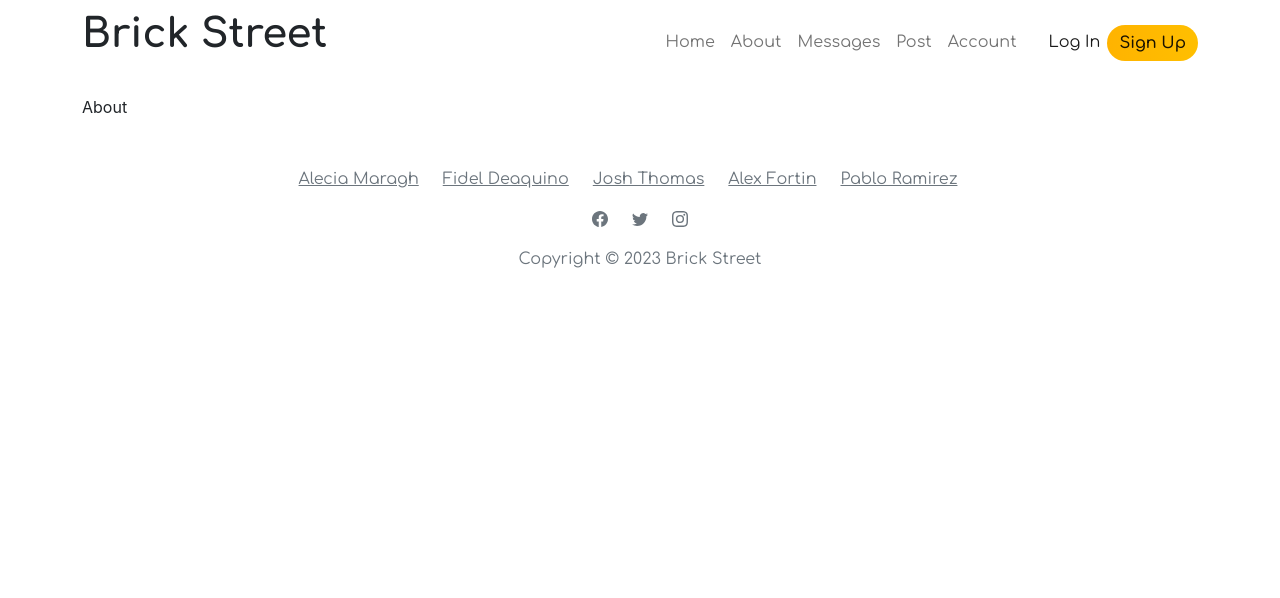
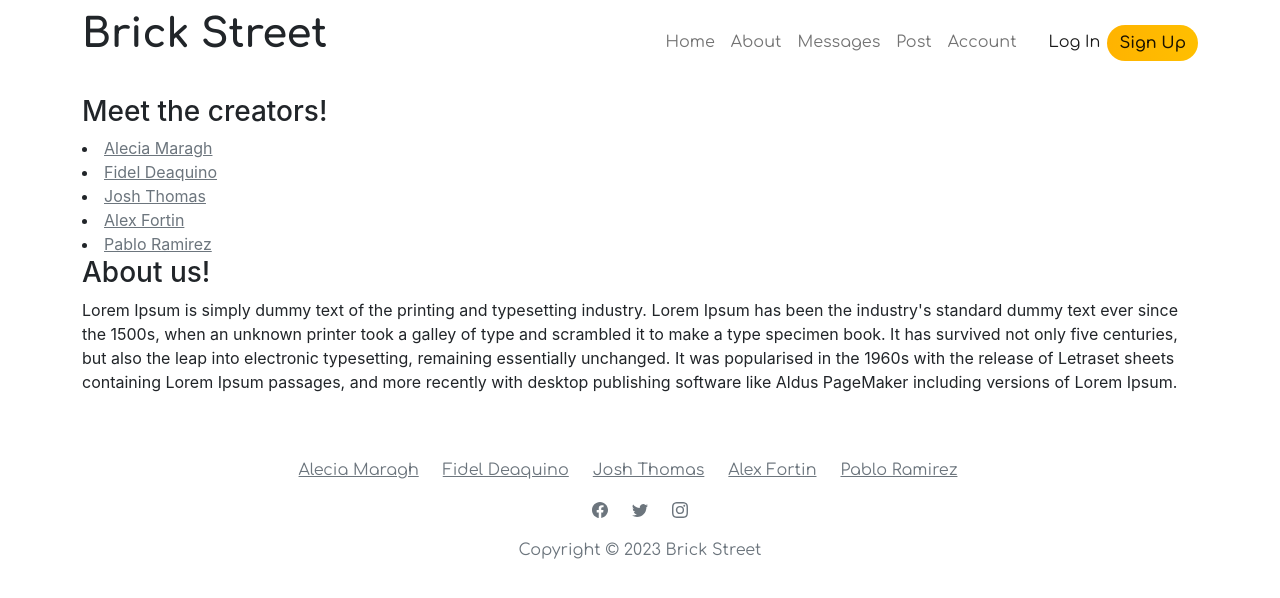
Before and after one commit to Steezy1416/brickstreet, a React (Create React App) app in the folder client/: page /about in a window 1280 px wide. Shown: the top 598 px of the page. Built offline with nearby package versions, Linux system fonts and the light colour scheme.

Commit message:
added about page

```diff
--- a/client/src/pages/About.js
+++ b/client/src/pages/About.js
@@ -1,7 +1,31 @@
 import React from 'react'
 function About() {
   return (
-    <div>About</div>
+      <main>
+        <div>
+        <h3>Meet the creators!</h3>
+            <li className="">
+                <a className="link-secondary" href="#placeholder">Alecia Maragh</a>
+            </li>
+            <li className="">
+                <a className="link-secondary" href="#placeholder">Fidel Deaquino</a>
+            </li>
+            <li className="">
+                <a className="link-secondary" href="#placeholder">Josh Thomas</a>
+            </li>
+            <li className="">
+                <a className="link-secondary" href="#placeholder">Alex Fortin</a>
+            </li>
+            <li className="">
+                <a className="link-secondary" href="#placeholder">Pablo Ramirez</a>
+            </li>
+        </div>
+
+        <h3>About us!</h3>
+        <p>Lorem Ipsum is simply dummy text of the printing and typesetting industry. Lorem Ipsum has been the industry's standard dummy text ever since the 1500s, when an unknown printer took a galley of type and scrambled it to make a type specimen book. It has survived not only five centuries, but also the leap into electronic typesetting, remaining essentially unchanged. It was popularised in the 1960s with the release of Letraset sheets containing Lorem Ipsum passages, and more recently with desktop publishing software like Aldus PageMaker including versions of Lorem Ipsum.</p>
+
+
+        </main>
   )
 }
 export default About
```
